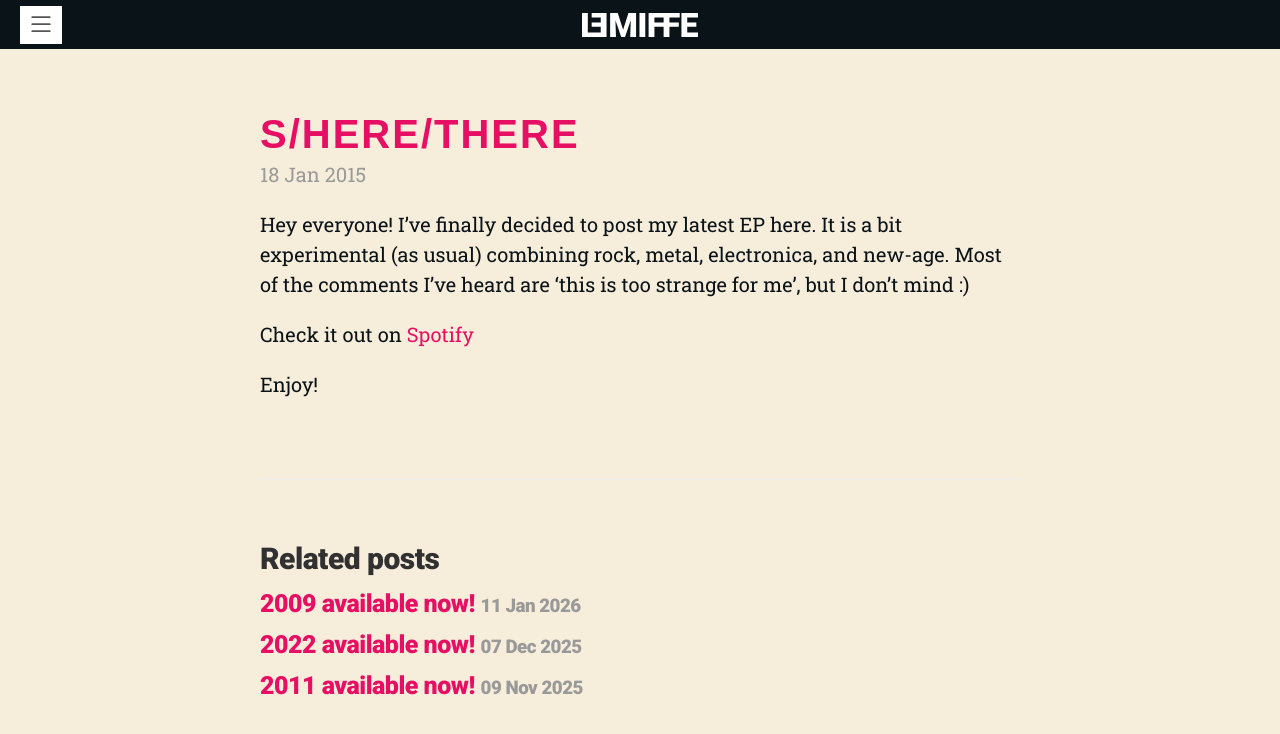
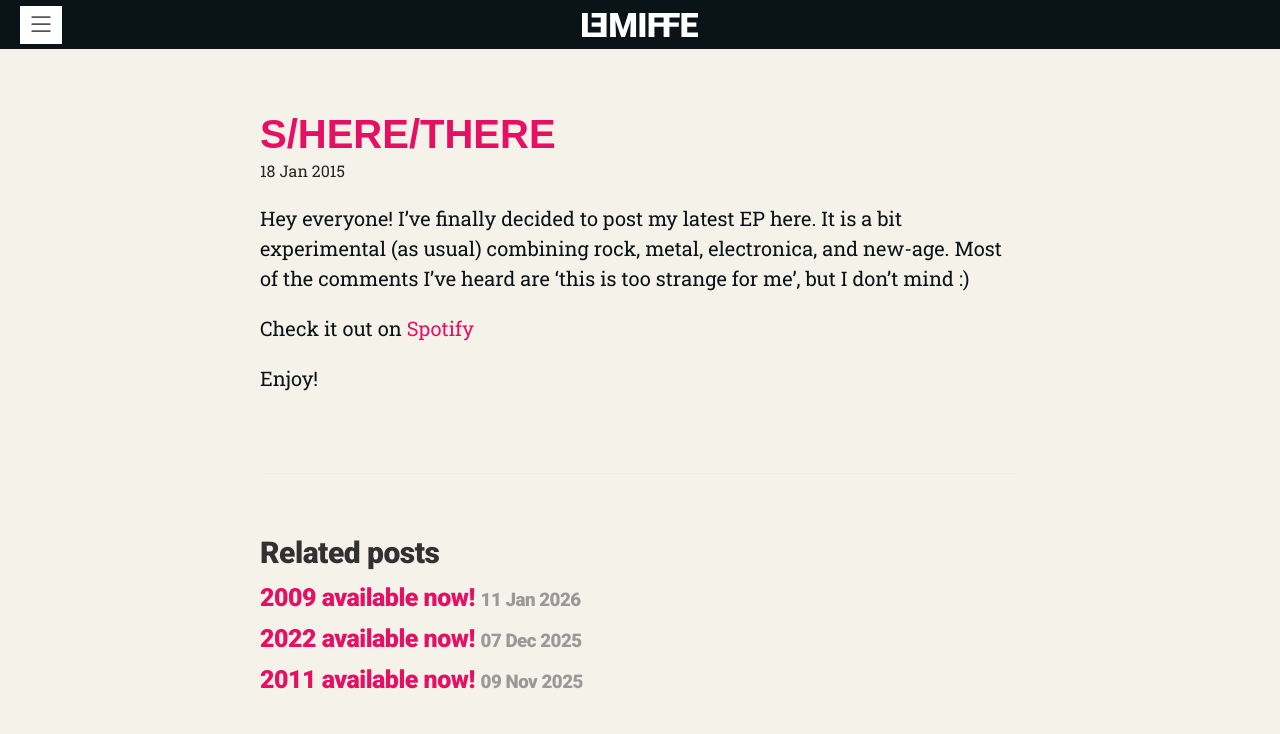
Before and after one commit to lemiffe/lemiffe.com, a Jekyll site: the page built from _posts/2015-01-18-sherethere.markdown, in a window 1280 px wide. Shown: the top 734 px of the page. Built offline with Jekyll 4.4.1, drawn with Linux system fonts in a browser that asks for light colours.

Commit message:
Tune light-theme surface, titles, post meta, and inputs
- --surface: #f5f2ea (less creamy; --c-cream kept for other uses)
- Remove letter-spacing on album/blog/page titles
- .post-date: charcoal, 0.8rem
- White background on text inputs and textareas

Co-Authored-By: Claude Opus 4.8 <noreply@anthropic.com>

```diff
--- a/public/css/brand.css
+++ b/public/css/brand.css
@@ -20,7 +20,7 @@
   --c-charcoal:  #262722;
 
   /* semantic — default (light) theme: blog + content pages */
-  --surface:      var(--c-cream);
+  --surface:      #f5f2ea;
   --text:         var(--c-ink);
   --text-muted:   #5c5346;
   --heading:      var(--c-primary);
@@ -87,7 +87,7 @@ a.sidebar-nav-item:hover, a.sidebar-nav-item:focus {
 /* ---- Album page components (scoped) ---- */
 body.album .title {
   font-family: var(--font-head); font-weight: 900;
-  letter-spacing: 1px; font-size: 34px; color: var(--heading);
+  letter-spacing: 0; font-size: 34px; color: var(--heading);
   margin: 24px 0 10px;
 }
 body.album .subtitle {
@@ -137,4 +137,8 @@ body.album .social-links a:has(.icon-bandcamp) { background: var(--c-secondary);
 /* ---- Blog + content (light theme) polish ---- */
 .page-title,
 .post-title,
-.post-title a { color: var(--heading); }
+.post-title a { color: var(--heading); letter-spacing: 0; }
+.post-date { color: var(--c-charcoal); font-size: 0.8rem; }
+input[type="text"], input[type="email"], input[type="number"], input[type="search"], textarea {
+  background-color: #ffffff;
+}
```
